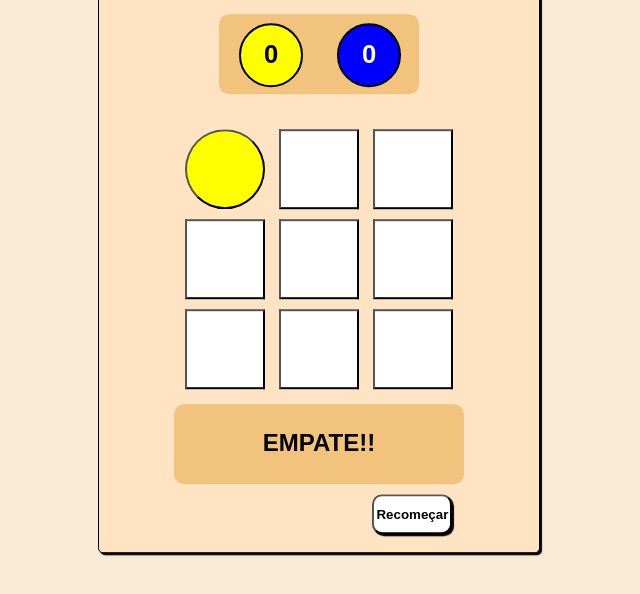
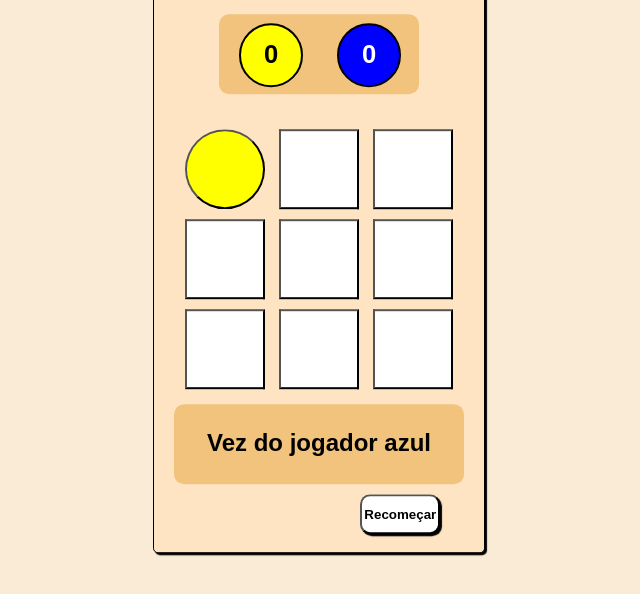
Before and after one commit to yurimatsuzaki/JogoDaVelha, a plain HTML site: page index.html in a window 1280 px wide. Both pictures are taken after a click on the button 545 px from the left and 311 px from the top of the page. Shown: the part 142-736 px from the top of the page, without its empty margins (321-961 px from the left). Drawn offline with Linux system fonts and the light colour scheme.

Commit message:
finalizando o jogo e organizando o código

```diff
--- a/script.js
+++ b/script.js
@@ -1,9 +1,9 @@
-var jogador = 0
-var OrdemJogada = document.getElementById("jogador")
-var placarAmarelo = document.getElementById('placar-amarelo')
-var placarAzul = document.getElementById('placar-azul')
-var Cont1 = 0
-var Cont2 = 0
+var jogador = 0;
+var OrdemJogada = document.getElementById("jogador");
+var placarAmarelo = document.getElementById('placar-amarelo');
+var placarAzul = document.getElementById('placar-azul');
+var Cont1 = 0;
+var Cont2 = 0;
 
 var quadrado1 = document.getElementById("0-0");
 var quadrado2 = document.getElementById("0-1");
@@ -24,34 +24,30 @@ function jogada00() {
   else if(vitoria() == 0 || vitoria() == 1){
     alert("Recomece o jogo!");
   }
-
   else {
     if (jogador == 0) {
       quadrado1.style.backgroundColor = "yellow";
-      quadrado1.style.borderRadius='100%'
+      quadrado1.style.borderRadius='100%';
       jogador = 1;
       OrdemJogada.innerHTML = "Vez do jogador azul";
       vitoria()
+      empate()
       cont()
-      empate()
     } else {
       quadrado1.style.backgroundColor = "blue";
-      quadrado1.style.borderRadius='30%'
+      quadrado1.style.borderRadius='30%';
       jogador = 0;
       OrdemJogada.innerHTML = "Vez do jogador amarelo";
       vitoria()
+      empate()
       cont()
-      empate()
     }
   }
 }
 
 
 function jogada01() {
-  if (
-    quadrado2.style.backgroundColor == "yellow" ||
-    quadrado2.style.backgroundColor == "blue"
-  ) {
+  if (quadrado2.style.backgroundColor == "yellow" || quadrado2.style.backgroundColor == "blue") {
     alert("Escolha outro quadrado!");
   }
 
@@ -61,30 +57,27 @@ function jogada01() {
   else {
     if (jogador == 0) {
       quadrado2.style.backgroundColor = "yellow";
-      quadrado2.style.borderRadius='100%'
+      quadrado2.style.borderRadius='100%';
       jogador = 1;
       OrdemJogada.innerHTML = "Vez do jogador azul";
       vitoria()
+      empate()
       cont()
-      empate()
     } else {
       quadrado2.style.backgroundColor = "blue";
-      quadrado2.style.borderRadius='30%'
+      quadrado2.style.borderRadius='30%';
       jogador = 0;
       OrdemJogada.innerHTML = "Vez do jogador amarelo";
       vitoria()
+      empate()
       cont()
-      empate()
     }
   }
 }
 
 
 function jogada02() {
-  if (
-    quadrado3.style.backgroundColor == "yellow" ||
-    quadrado3.style.backgroundColor == "blue"
-  ) {
+  if (quadrado3.style.backgroundColor == "yellow" || quadrado3.style.backgroundColor == "blue") {
     alert("Escolha outro quadrado!");
   }
 
@@ -94,30 +87,27 @@ function jogada02() {
   else {
     if (jogador == 0) {
       quadrado3.style.backgroundColor = "yellow";
-      quadrado3.style.borderRadius='100%'
+      quadrado3.style.borderRadius='100%';
       jogador = 1;
       OrdemJogada.innerHTML = "Vez do jogador azul";
       vitoria()
+      empate()
       cont()
-      empate()
     } else {
       quadrado3.style.backgroundColor = "blue";
-      quadrado3.style.borderRadius='30%'
+      quadrado3.style.borderRadius='30%';
       jogador = 0;
       OrdemJogada.innerHTML = "Vez do jogador amarelo";
       vitoria()
+      empate()
       cont()
-      empate()
     }
   }
 }
 
 
 function jogada10() {
-  if (
-    quadrado4.style.backgroundColor == "yellow" ||
-    quadrado4.style.backgroundColor == "blue"
-  ) {
+  if (quadrado4.style.backgroundColor == "yellow" || quadrado4.style.backgroundColor == "blue") {
     alert("Escolha outro quadrado!");
   }
 
@@ -127,30 +117,27 @@ function jogada10() {
   else {
     if (jogador == 0) {
       quadrado4.style.backgroundColor = "yellow";
-      quadrado4.style.borderRadius='100%'
+      quadrado4.style.borderRadius='100%';
       jogador = 1;
       OrdemJogada.innerHTML = "Vez do jogador azul";
       vitoria()
+      empate()
       cont()
-      empate()
     } else {
       quadrado4.style.backgroundColor = "blue";
-      quadrado4.style.borderRadius='30%'
+      quadrado4.style.borderRadius='30%';
       jogador = 0;
       OrdemJogada.innerHTML = "Vez do jogador amarelo";
       vitoria()
+      empate()
       cont()
-      empate()
     }
   }
 }
 
 
 function jogada11() {
-  if (
-    quadrado5.style.backgroundColor == "yellow" ||
-    quadrado5.style.backgroundColor == "blue"
-  ) {
+  if (quadrado5.style.backgroundColor == "yellow" || quadrado5.style.backgroundColor == "blue") {
     alert("Escolha outro quadrado!");
   }
 
@@ -160,156 +147,140 @@ function jogada11() {
   else {
     if (jogador == 0) {
       quadrado5.style.backgroundColor = "yellow";
-      quadrado5.style.borderRadius='100%'
+      quadrado5.style.borderRadius='100%';
       jogador = 1
       OrdemJogada.innerHTML = "Vez do jogador azul";
       vitoria()
+      empate()
       cont()
-      empate()
     } else {
       quadrado5.style.backgroundColor = "blue";
-      quadrado5.style.borderRadius='30%'
+      quadrado5.style.borderRadius='30%';
       jogador = 0;
       OrdemJogada.innerHTML = "Vez do jogador amarelo";
       vitoria()
+      empate()
       cont()
-      empate()
     }
   }
 }
 
 
 function jogada12() {
-    if (
-      quadrado6.style.backgroundColor == "yellow" ||
-      quadrado6.style.backgroundColor == "blue"
-    ) {
+    if (quadrado6.style.backgroundColor == "yellow" || quadrado6.style.backgroundColor == "blue") {
       alert("Escolha outro quadrado!");
     }
 
     else if(vitoria() == 0 || vitoria() == 1){
     alert("Recomece o jogo!");
   }
-
     else {
       if (jogador == 0) {
         quadrado6.style.backgroundColor = "yellow";
-        quadrado6.style.borderRadius='100%'
+        quadrado6.style.borderRadius='100%';
         jogador = 1
         OrdemJogada.innerHTML = "Vez do jogador azul";
         vitoria()
+        empate()
         cont()
-        empate()
       } else {
         quadrado6.style.backgroundColor = "blue";
-        quadrado6.style.borderRadius='30%'
+        quadrado6.style.borderRadius='30%';
         jogador = 0;
         OrdemJogada.innerHTML = "Vez do jogador amarelo";
         vitoria()
+        empate()
         cont()
-        empate()
       }
     }
   }
 
 
   function jogada20() {
-    if (
-      quadrado7.style.backgroundColor == "yellow" ||
-      quadrado7.style.backgroundColor == "blue"
-    ) {
+    if (quadrado7.style.backgroundColor == "yellow" || quadrado7.style.backgroundColor == "blue") {
       alert("Escolha outro quadrado!");
     }
 
     else if(vitoria() == 0 || vitoria() == 1){
     alert("Recomece o jogo!");
   }
-
     else {
       if (jogador == 0) {
         quadrado7.style.backgroundColor = "yellow";
-        quadrado7.style.borderRadius='100%'
+        quadrado7.style.borderRadius='100%';
         jogador = 1
         OrdemJogada.innerHTML = "Vez do jogador azul";
         vitoria()
+        empate()
         cont()
-        empate()
       } else {
         quadrado7.style.backgroundColor = "blue";
-        quadrado7.style.borderRadius='30%'
+        quadrado7.style.borderRadius='30%';
         jogador = 0;
         OrdemJogada.innerHTML = "Vez do jogador amarelo";
         vitoria()
+        empate()
         cont()
-        empate()
       }
     }
   }
 
 
   function jogada21() {
-    if (
-      quadrado8.style.backgroundColor == "yellow" ||
-      quadrado8.style.backgroundColor == "blue"
-    ) {
+    if (quadrado8.style.backgroundColor == "yellow" || quadrado8.style.backgroundColor == "blue") {
       alert("Escolha outro quadrado!");
     }
 
     else if(vitoria() == 0 || vitoria() == 1){
     alert("Recomece o jogo!");
   }
-
     else {
       if (jogador == 0) {
         quadrado8.style.backgroundColor = "yellow";
-        quadrado8.style.borderRadius='100%'
+        quadrado8.style.borderRadius='100%';
         jogador = 1
         OrdemJogada.innerHTML = "Vez do jogador azul";
         vitoria()
+        empate()
         cont()
-        empate()
       } else {
         quadrado8.style.backgroundColor = "blue";
-        quadrado8.style.borderRadius='30%'
+        quadrado8.style.borderRadius='30%';
         jogador = 0;
         OrdemJogada.innerHTML = "Vez do jogador amarelo";
         vitoria()
+        empate()
         cont()
-        empate()
       }
     }
   }
 
 
   function jogada22() {
-    if (
-      quadrado9.style.backgroundColor == "yellow" ||
-      quadrado9.style.backgroundColor == "blue"
-    ) {
+    if (quadrado9.style.backgroundColor == "yellow" || quadrado9.style.backgroundColor == "blue") {
       alert("Escolha outro quadrado!");
     }
 
     else if(vitoria() == 0 || vitoria() == 1){
     alert("Recomece o jogo!");
   }
-
     else {
       if (jogador == 0) {
         quadrado9.style.backgroundColor = "yellow";
-        quadrado9.style.borderRadius='100%'
+        quadrado9.style.borderRadius='100%';
         jogador = 1
         OrdemJogada.innerHTML = "Vez do jogador azul";
         vitoria()
+        empate()
         cont()
-        empate()
       } else {
         quadrado9.style.backgroundColor = "blue";
-        quadrado9.style.borderRadius='30%'
+        quadrado9.style.borderRadius='30%';
         jogador = 0;
         OrdemJogada.innerHTML = "Vez do jogador amarelo";
         vitoria()
+        empate()
         cont()
-        empate()
       }
     }
   }
@@ -324,6 +295,7 @@ function reset() {
   OrdemJogada.innerHTML = " ";
 }
 
+
 function cont(){
   if(vitoria() == 0){
     Cont1++
@@ -335,26 +307,30 @@ function cont(){
   }
 }
 
+
 function vitoria(){
     if(quadrado1.style.backgroundColor == 'yellow' && quadrado2.style.backgroundColor == 'yellow' && quadrado3.style.backgroundColor == 'yellow' || quadrado4.style.backgroundColor == 'yellow' && quadrado5.style.backgroundColor == 'yellow' && quadrado6.style.backgroundColor == 'yellow' || quadrado7.style.backgroundColor == 'yellow' && quadrado8.style.backgroundColor == 'yellow' && quadrado9.style.backgroundColor == 'yellow' || quadrado1.style.backgroundColor == 'yellow' && quadrado4.style.backgroundColor == 'yellow' && quadrado7.style.backgroundColor == 'yellow' || quadrado2.style.backgroundColor == 'yellow' && quadrado5.style.backgroundColor == 'yellow' && quadrado8.style.backgroundColor == 'yellow' || quadrado3.style.backgroundColor == 'yellow' && quadrado6.style.backgroundColor == 'yellow' && quadrado9.style.backgroundColor == 'yellow' || quadrado1.style.backgroundColor == 'yellow' && quadrado5.style.backgroundColor == 'yellow' && quadrado9.style.backgroundColor == 'yellow' || quadrado3.style.backgroundColor == 'yellow' && quadrado5.style.backgroundColor == 'yellow' && quadrado7.style.backgroundColor == 'yellow'){
             OrdemJogada.innerHTML = "VITÓRIA DO AMARELO!";
+            return 0;
+    }
 
-            return 0;
-          }
-
-          else if(quadrado1.style.backgroundColor == 'blue' && quadrado2.style.backgroundColor == 'blue' && quadrado3.style.backgroundColor == 'blue' || quadrado4.style.backgroundColor == 'blue' && quadrado5.style.backgroundColor == 'blue' && quadrado6.style.backgroundColor == 'blue' || quadrado7.style.backgroundColor == 'blue' && quadrado8.style.backgroundColor == 'blue' && quadrado9.style.backgroundColor == 'blue' || quadrado1.style.backgroundColor == 'blue' && quadrado4.style.backgroundColor == 'blue' && quadrado7.style.backgroundColor == 'blue' || quadrado2.style.backgroundColor == 'blue' && quadrado5.style.backgroundColor == 'blue' && quadrado8.style.backgroundColor == 'blue' || quadrado3.style.backgroundColor == 'blue' && quadrado6.style.backgroundColor == 'blue' && quadrado9.style.backgroundColor == 'blue' || quadrado1.style.backgroundColor == 'blue' && quadrado5.style.backgroundColor == 'blue' && quadrado9.style.backgroundColor == 'blue' || quadrado3.style.backgroundColor == 'blue' && quadrado5.style.backgroundColor == 'blue' && quadrado7.style.backgroundColor == 'blue'){
+    else if(quadrado1.style.backgroundColor == 'blue' && quadrado2.style.backgroundColor == 'blue' && quadrado3.style.backgroundColor == 'blue' || quadrado4.style.backgroundColor == 'blue' && quadrado5.style.backgroundColor == 'blue' && quadrado6.style.backgroundColor == 'blue' || quadrado7.style.backgroundColor == 'blue' && quadrado8.style.backgroundColor == 'blue' && quadrado9.style.backgroundColor == 'blue' || quadrado1.style.backgroundColor == 'blue' && quadrado4.style.backgroundColor == 'blue' && quadrado7.style.backgroundColor == 'blue' || quadrado2.style.backgroundColor == 'blue' && quadrado5.style.backgroundColor == 'blue' && quadrado8.style.backgroundColor == 'blue' || quadrado3.style.backgroundColor == 'blue' && quadrado6.style.backgroundColor == 'blue' && quadrado9.style.backgroundColor == 'blue' || quadrado1.style.backgroundColor == 'blue' && quadrado5.style.backgroundColor == 'blue' && quadrado9.style.backgroundColor == 'blue' || quadrado3.style.backgroundColor == 'blue' && quadrado5.style.backgroundColor == 'blue' && quadrado7.style.backgroundColor == 'blue'){
             OrdemJogada.innerHTML = "VITÓRIA DO AZUL!";
-
             return 1;
     }
 }
 
+
 function empate(){
-  for(let i = 0; i < 9; i++){
-    let quadra = document.getElementsByClassName("quad")[i];
+let preenchido = 0;
 
-    if(quadra.style.backgroundColor != 'white' && vitoria() != 0 && vitoria() != 1){
-      OrdemJogada.innerHTML = "EMPATE!!";
-    }
+for (let index = 0; index < 9; index++) {
+  let quadra = document.getElementsByTagName('button')[index]
+  if(quadra.style.backgroundColor == 'blue' || quadra.style.backgroundColor == 'yellow'){
+    preenchido++
   }
 }
+ if(preenchido == 9 && vitoria() != 0 && vitoria() != 1){
+    OrdemJogada.innerHTML='EMPATE!';
+  }
+}
--- a/style.css
+++ b/style.css
@@ -11,7 +11,7 @@ background-color: antiquewhite;
 
 main{
     height: 590px;
-    width: 400px;
+    max-width: 400px;
     background-color: bisque;
     border: solid 1px black;
     box-shadow: 2px 2px 1px rgb(0, 0, 0);
```
